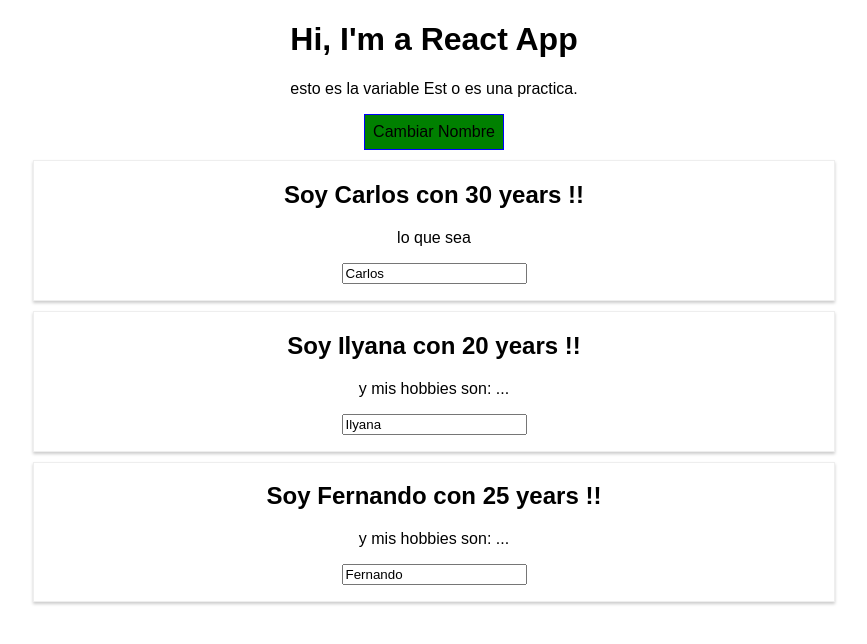
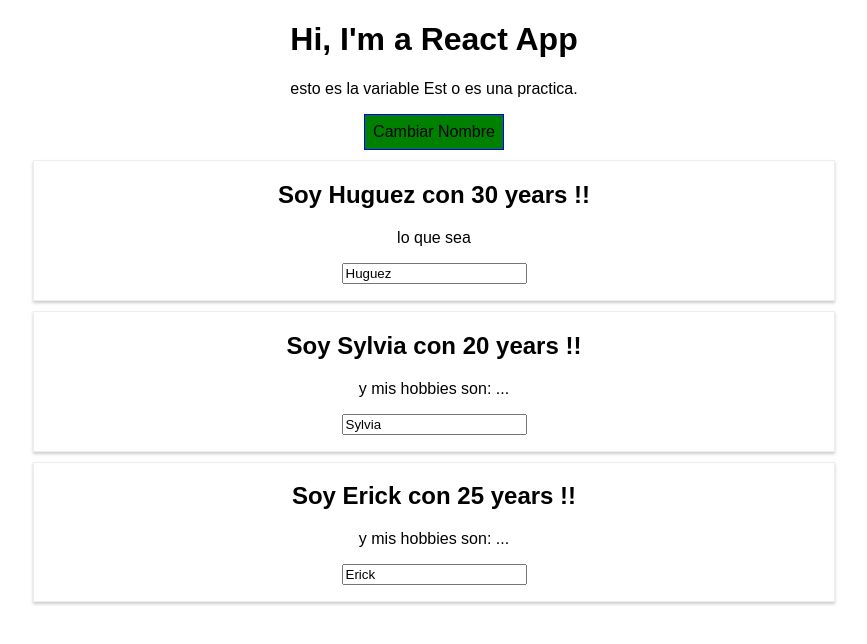
Before and after one commit to Huguez/my_app, a React (Create React App) app: page / in a window 1280 px wide. Both pictures are taken after a click on the button "Cambiar Nombre". Shown: the top 644 px of the page, without its empty margins (206-1073 px from the left). Built offline with nearby package versions, Linux system fonts and the light colour scheme.

Commit message:
condicion sin optimizar

```diff
--- a/src/App.js
+++ b/src/App.js
@@ -11,17 +11,26 @@ class App extends Component {
             {name:"Sylvia" , edad: 20 },
             {name:"Erick" , edad: 25 },
         ],
-        otherState: "otro estado de prueba"
+        otherState: "otro estado de prueba",
+        show: false
     }
 
     atributo = "esto es la variable";
 
-    cambiarNombre = (NuevoNombre) => {
-        this.setState({ persons: [
-            {name: NuevoNombre , edad: 30 },
-            {name: "Ilyana" , edad: 20 },
-            {name: "Fernando" , edad: 25 },
-        ] })
+    mostrar = () => {
+        const doesShow = !this.state.show
+        this.setState({ show: doesShow });
+        // console.log(doesShow);
+    }
+
+    cambiarNombre = ( newName ) => {
+        this.setState({
+            persons: [
+                { name: "El Huguez" , edad: 30 },
+                { name: newName , edad: 25 },
+                { name: "Ilyana" , edad: 20 },
+            ]
+        });
     }
 
     NombreCambiado = (event) => {
@@ -47,10 +56,13 @@ class App extends Component {
                 <h1>Hi, I'm a React App</h1>
                     <p>{ this.atributo } Est o es una practica.</p>
 
-                    <button style={style}  onClick={() => this.cambiarNombre( "Carlos" ) } >
-                        Cambiar Nombre
+                    <button
+                        style={style}
+                        onClick={ this.mostrar } >Cambiar Nombre
                     </button>
+                    { this.state.show ?
 
+                    <div>
                         <Person
                         name={ this.state.persons[0].name }
                         edad={ this.state.persons[0].edad } > <Msn/> </Person>
@@ -65,6 +77,8 @@ class App extends Component {
                         <Person
                         name={ this.state.persons[2].name }
                         edad={ this.state.persons[2].edad } > y mis hobbies son: ...  </Person>
+                    </div>
+                    : null }
             </div>
         );
         // return React.createElement( 'div', null, React.createElement( 'h1', null, "Hi, I'm a React App" ) );
```
Lines whose indentation alone changed are shown as unchanged.
